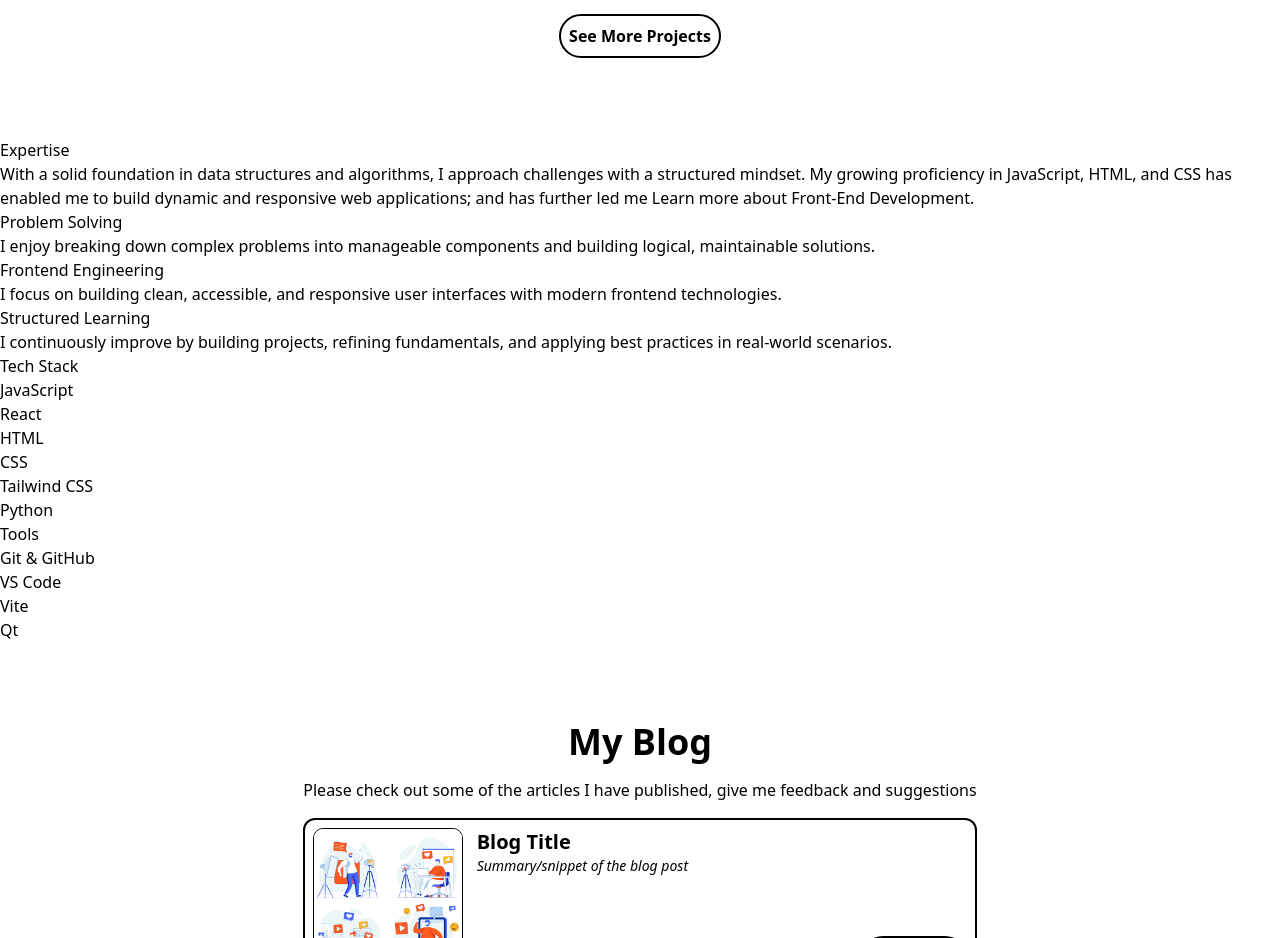
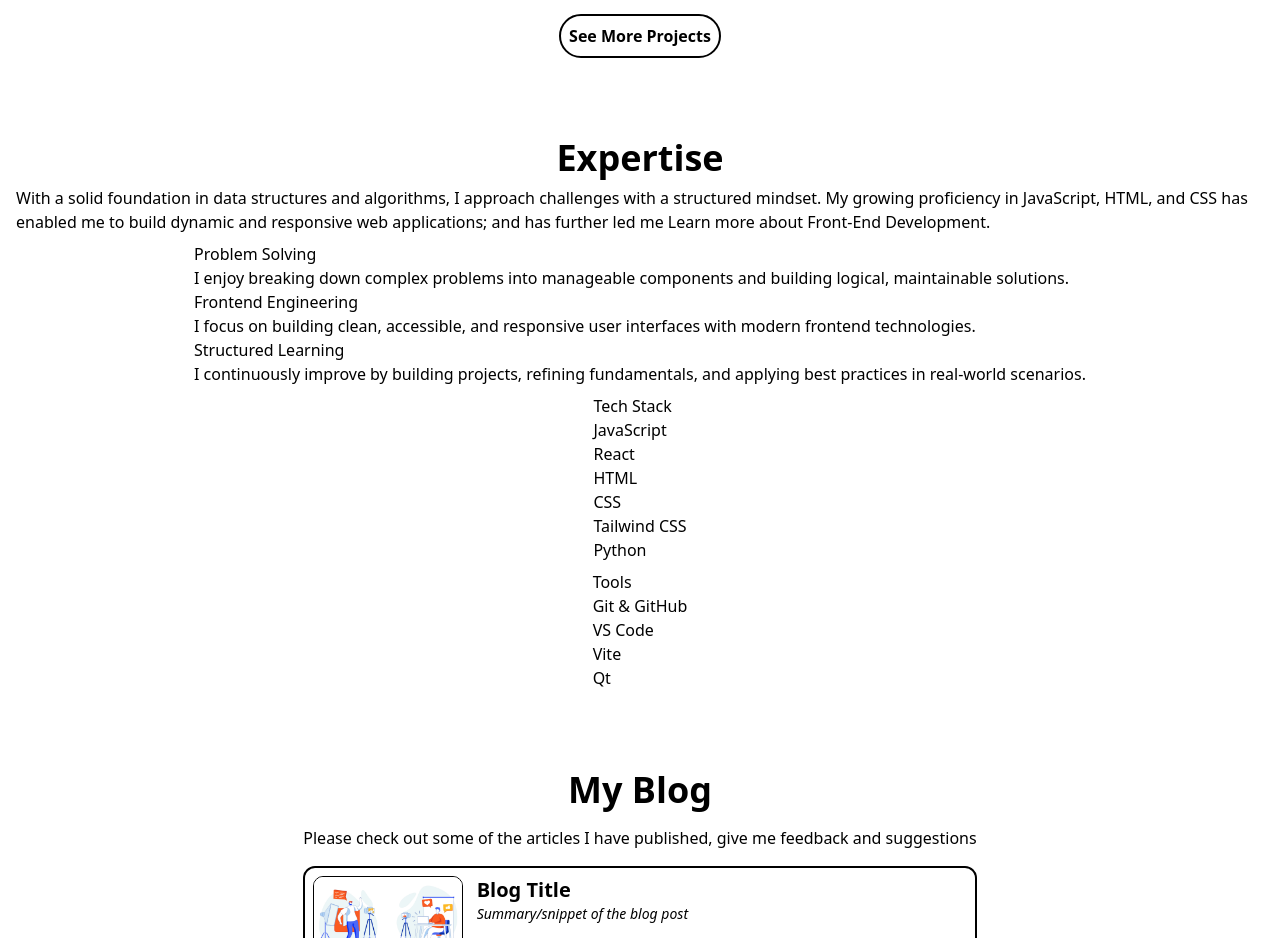
Before and after one commit to thabangDev77/thabangdev-portfolio, a React (Vite) app in the folder thabangdev-portfolio/: page / in a window 1280 px wide. Shown: the part 1920-2858 px from the top of the page. Built offline with nearby package versions, Linux system fonts and the light colour scheme.

Commit message:
style: enhance the heading of the expertise section with clear and consistent typography

```diff
--- a/thabangdev-portfolio/src/components/expertise/Expertise.jsx
+++ b/thabangdev-portfolio/src/components/expertise/Expertise.jsx
@@ -2,8 +2,8 @@ import React from "react";
 
 function Expertise() {
   return (
-    <section id="expertise">
-        <h2>Expertise</h2>
+    <section id="expertise" className='flex flex-col justify-center items-center gap-2 my-20 px-4'>
+        <h2 className='text-4xl font-bold'>Expertise</h2>
         <p>
           With a solid foundation in data structures and algorithms, I approach
           challenges with a structured mindset. My growing proficiency in
```
